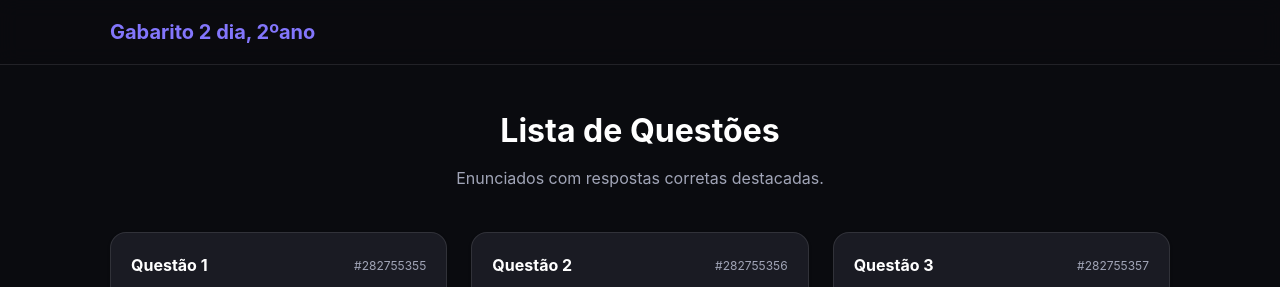
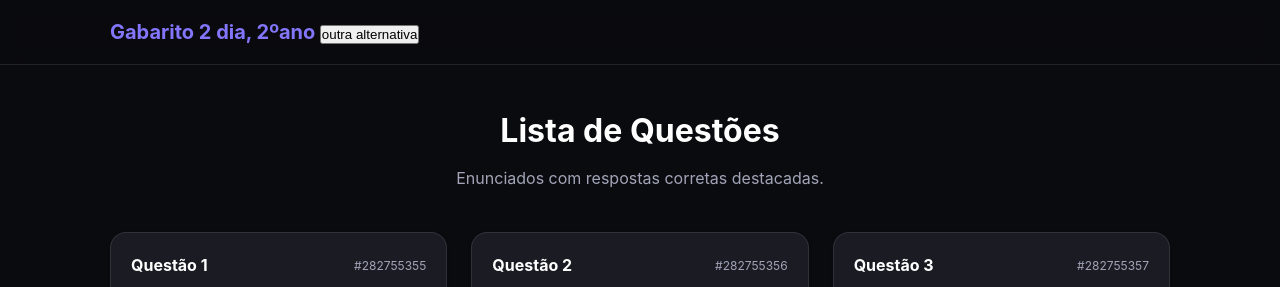
Before and after one commit to cryptitys/Gabarito2ano, a plain HTML site: page index.html in a window 1280 px wide. Shown: the top 287 px of the page. Drawn offline with Linux system fonts and the light colour scheme.

Commit message:
Update index.html

```diff
--- a/index.html
+++ b/index.html
@@ -10,6 +10,7 @@
   <nav class="navbar">
     <div class="container">
       <a href="#" class="logo">Gabarito 2 dia, 2ºano</a>
+   <button href="src/index.html" name="button">outra alternativa</button>
     </div>
   </nav>
 
```
